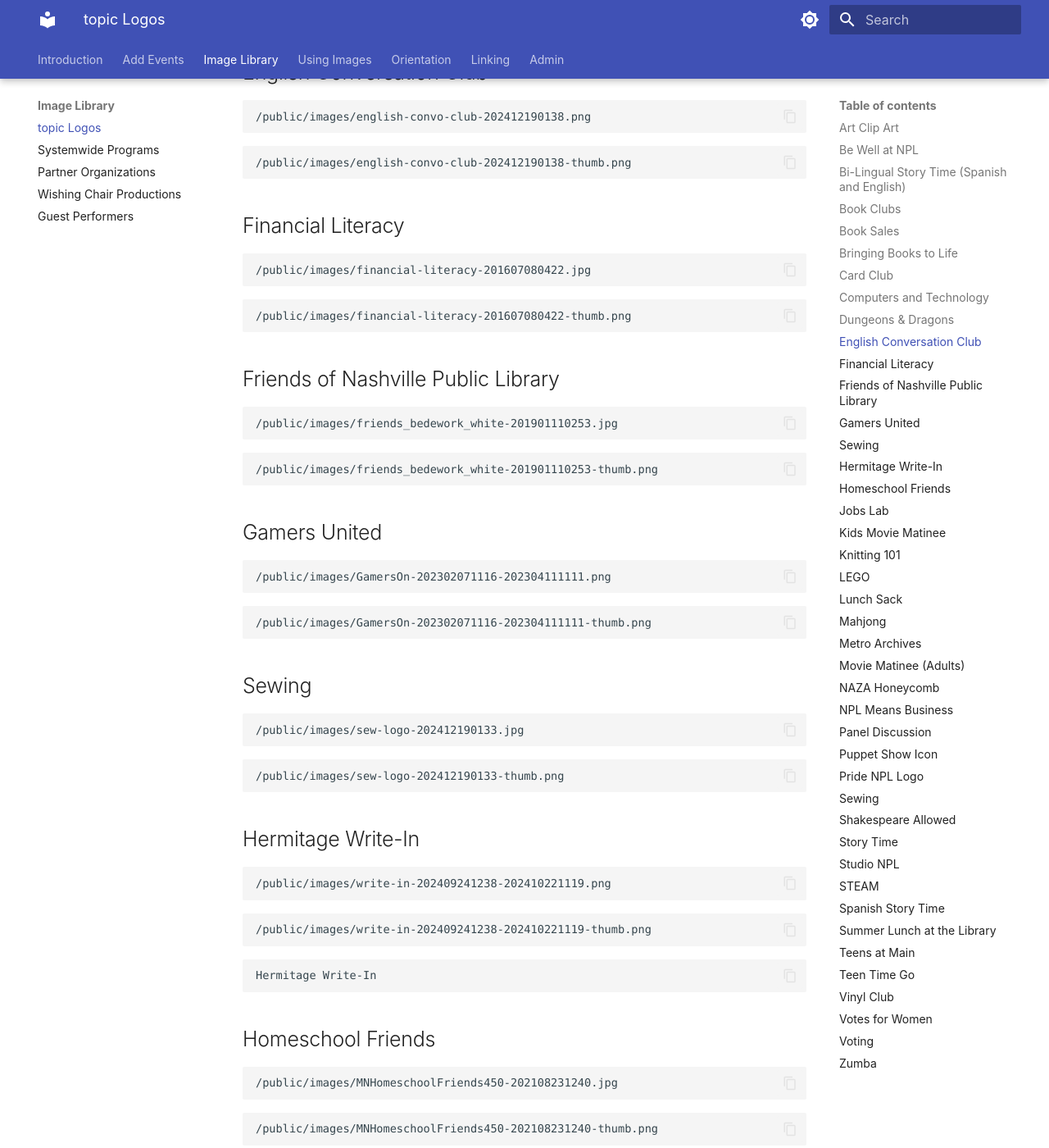
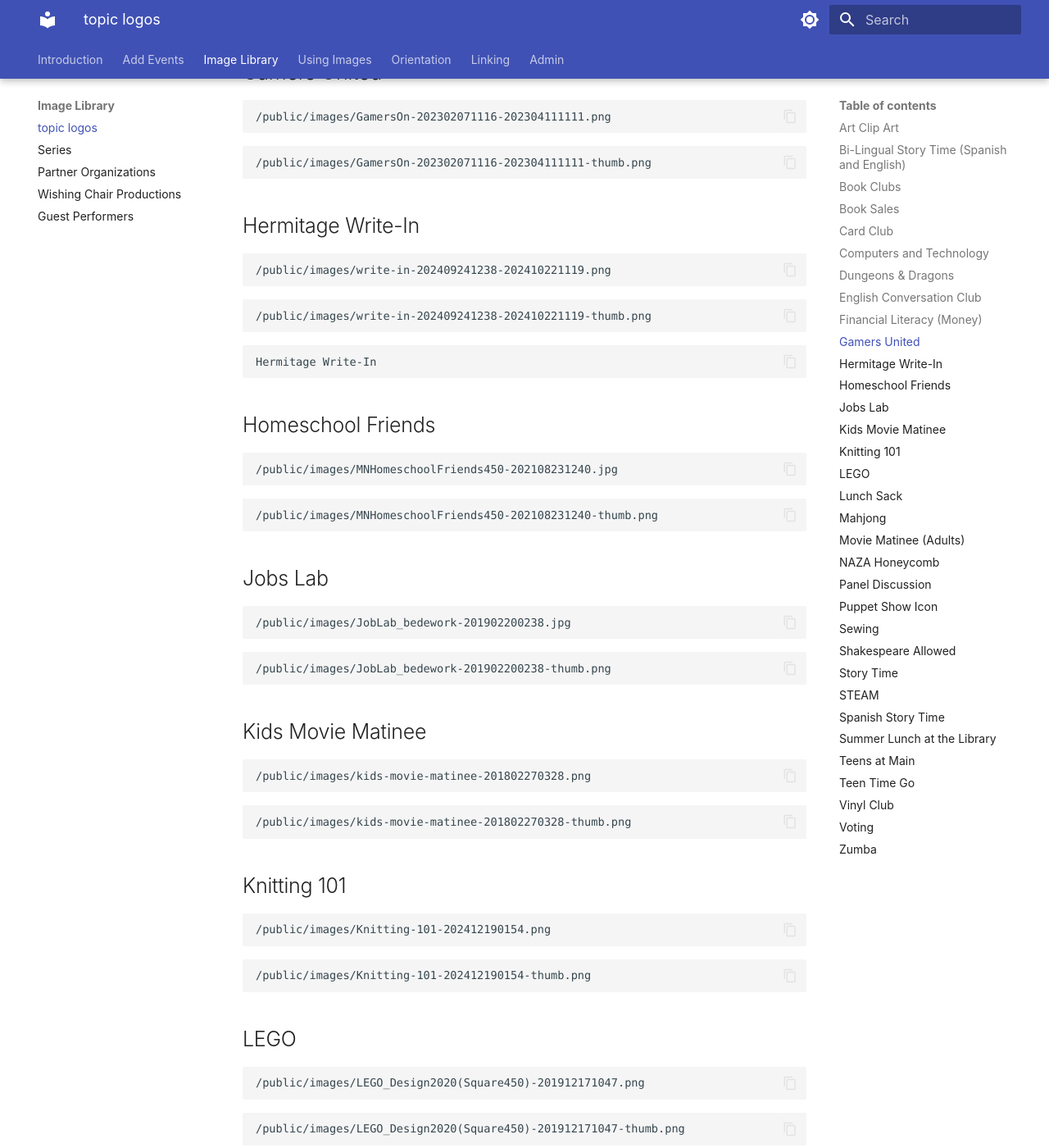
Before and after one commit to Nashville-Public-Library/bedework-docs, an MkDocs documentation site: the page built from docs/image-library/topic-logos.md, in a window 1280 px wide and 1400 px high, scrolled down 1881 px. Shown: the whole window at 82% size. Built offline with MkDocs 1.6.1 and Material for MkDocs 9.7.7, drawn with Linux system fonts in a browser that asks for light colours; some of the changed text lies outside the part shown.

Commit message:
reordering

````diff
--- a/docs/image-library/topic-logos.md
+++ b/docs/image-library/topic-logos.md
@@ -14,17 +14,6 @@ title: topic Logos
 ```text
 /public/images/art logo 1-202407030448-thumb.png
 ```
-
-## Be Well at NPL
-
-```text
-/public/images/bedework-be-well-1-201708171105.jpg
-```
-
-```text
-/public/images/bedework-be-well-1-201708171105-thumb.png
-```
-
 ## Bi-Lingual Story Time (Spanish and English)
 
 ```text
@@ -54,17 +43,6 @@ title: topic Logos
 ```text
 /public/images/book-sale-calendar-icon_blue-text-201806191138.jpg
 ```
-
-## Bringing Books to Life
-
-```text
-/public/images/bbtl-logo-202010121118.jpg
-```
-
-```text
-/public/images/bbtl-logo-202010121118-thumb.png
-```
-
 ## Card Club
 
 ```text
@@ -105,7 +83,7 @@ title: topic Logos
 /public/images/english-convo-club-202412190138-thumb.png
 ```
 
-## Financial Literacy
+## Financial Literacy (Money)
 
 ```
 /public/images/financial-literacy-201607080422.jpg
@@ -113,16 +91,6 @@ title: topic Logos
 
 ```text
 /public/images/financial-literacy-201607080422-thumb.png
-```
-
-## Friends of Nashville Public Library
-
-```text
-/public/images/friends_bedework_white-201901110253.jpg
-```
-
-```text
-/public/images/friends_bedework_white-201901110253-thumb.png
 ```
 
 ## Gamers United
@@ -133,16 +101,6 @@ title: topic Logos
 
 ```text
 /public/images/GamersOn-202302071116-202304111111-thumb.png
-```
-
-## Sewing
-
-```text
-/public/images/sew-logo-202412190133.jpg
-```
-
-```text
-/public/images/sew-logo-202412190133-thumb.png
 ```
 
 ## Hermitage Write-In
@@ -228,17 +186,6 @@ Hermitage Write-In
 ```text
 /public/images/mahjong-202411250110-thumb.png
 ```
-
-## Metro Archives
-
-```
-/public/images/metro-archive-thumb-202205181048.png
-```
-
-```
-/public/images/metro-archive-thumb-202205181048-thumb.png
-```
-
 ## Movie Matinee (Adults)
 
 ```
@@ -257,16 +204,6 @@ Hermitage Write-In
 
 ```text
 /public/images/honeycomb-202312290147-thumb.png
-```
-
-## NPL Means Business
-
-```
-/public/images/npl-means-business-web-2-202203030358.jpg
-```
-
-```
-/public/images/npl-means-business-web-2-202203030358-thumb.png
 ```
 
 ## Panel Discussion
@@ -288,17 +225,6 @@ Hermitage Write-In
 ```
 /public/images/puppet-show-black-80.png
 ```
-
-## Pride NPL Logo
-
-```
-/public/images/npl-pride-logo-202208180942.jpg
-```
-
-```
-/public/images/npl-pride-logo-202208180942-thumb.png
-```
-
 ## Sewing
 
 ```text
@@ -328,17 +254,6 @@ Hermitage Write-In
 ```
 /public/images/story-time-large-thumb.png
 ```
-
-## Studio NPL
-
-```
-/public/images/studio-npl-large.png
-```
-
-```
-/public/images/studio-npl-thumb-thumb.png
-```
-
 ## STEAM
 
 ```
@@ -399,16 +314,6 @@ Hermitage Write-In
 /public/images/vinyl-club-201706271138-thumb.png
 ```
 
-## Votes for Women
-
-```
-/public/images/votes-for-women-img-2023-202304130415.jpg
-```
-
-```
-/public/images/votes-for-women-img-2023-202304130415-thumb.png
-```
-
 ## Voting
 
 ```
--- a/mkdocs.yml
+++ b/mkdocs.yml
@@ -73,7 +73,7 @@ nav:
       - add-events/public.md
   - Image Library:
       - image-library/topic-logos.md
-      - image-library/systemwide-images.md
+      - image-library/series.md
       - image-library/partner-organizations.md
       - image-library/wishing-chair-image-library.md
       - image-library/guest-performers.md
````
Also changed, not shown: other parts of docs/image-library/topic-logos.md (+2 -2 lines), docs/image-library/partner-organizations.md (+11 -0 lines), docs/image-library/series.md (added, +136 -0 lines), docs/image-library/systemwide-images.md (deleted, +0 -255 lines).
